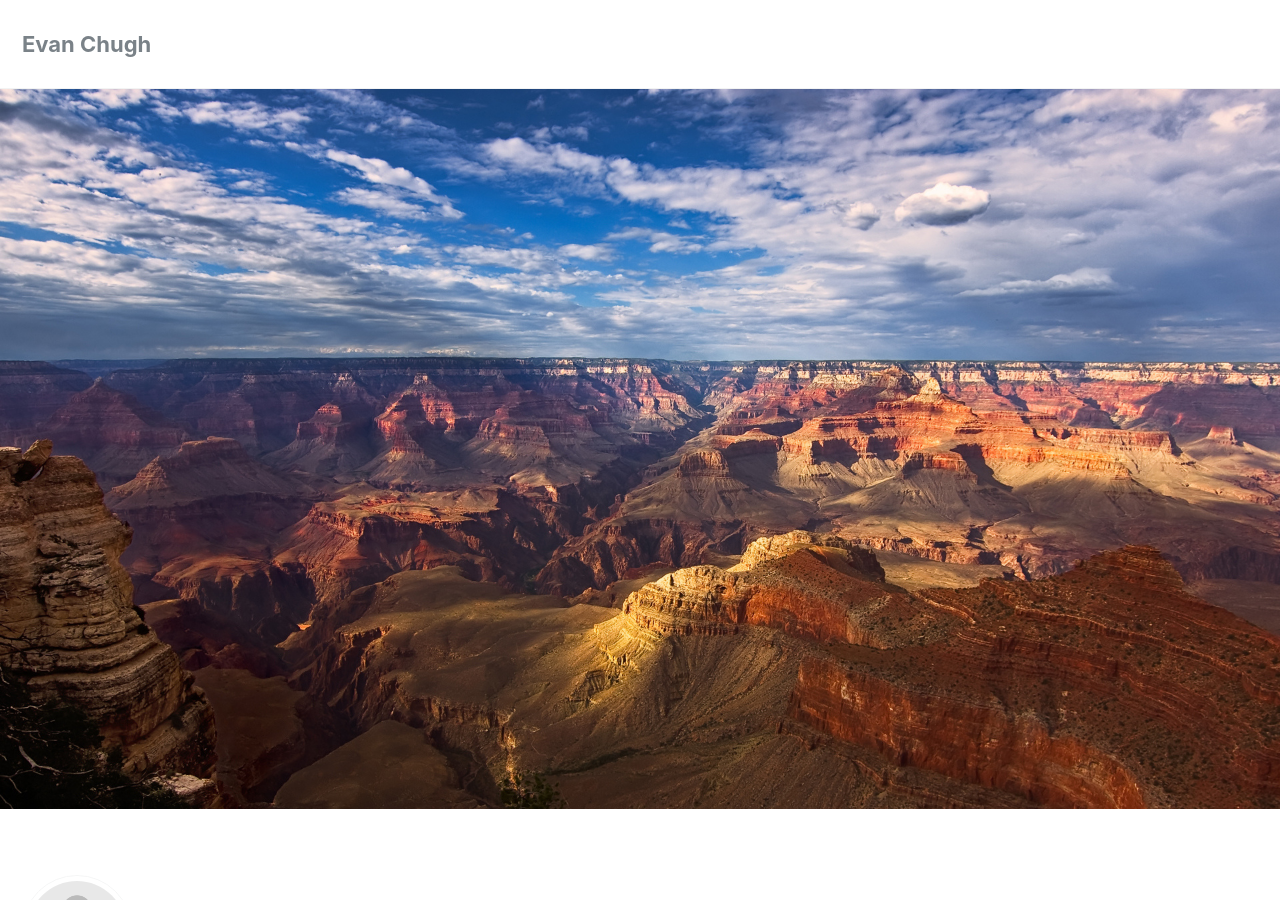
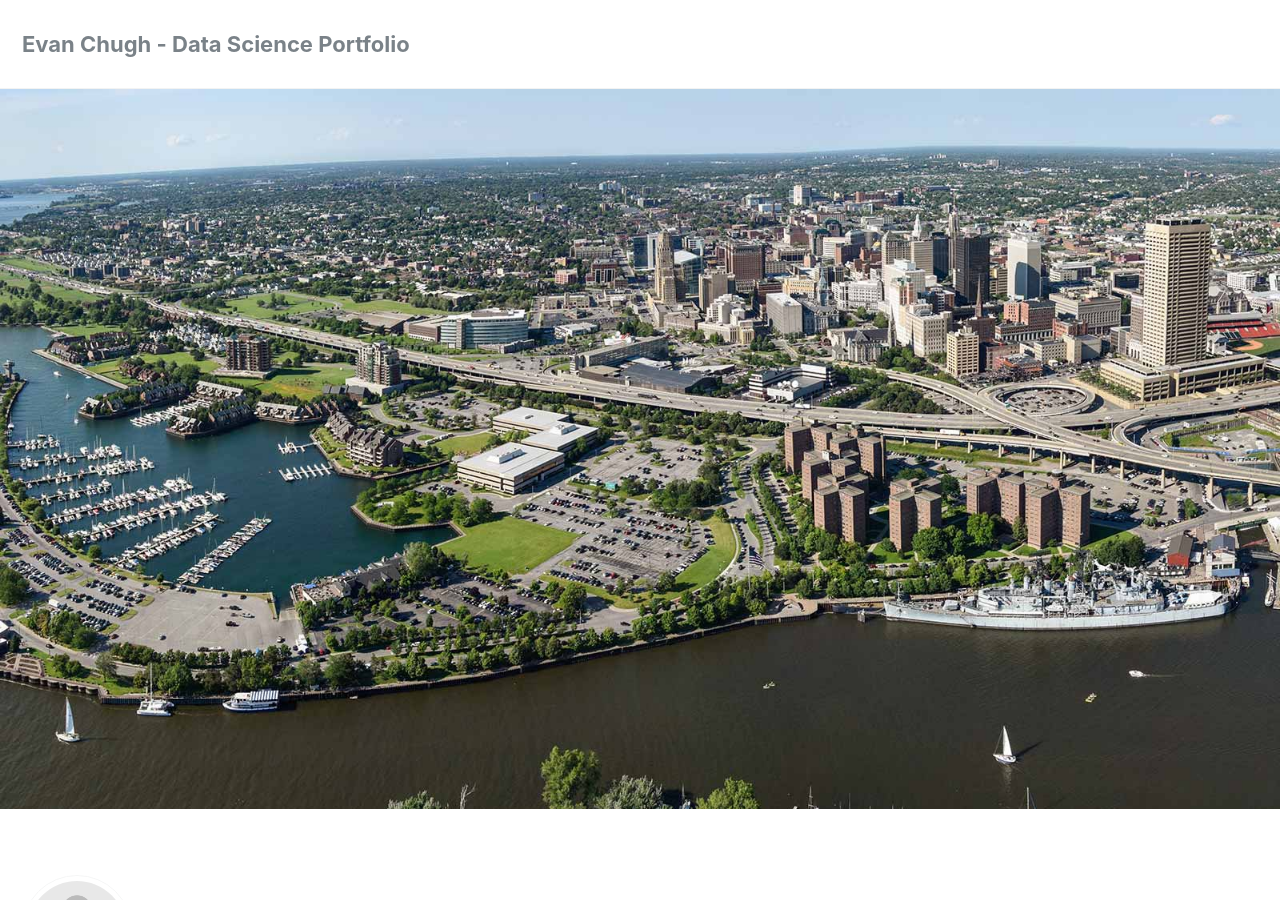
Before and after one commit to evanchugh/evanchugh.github.io, a Jekyll site: the page built from index.html, in a window 1280 px wide and 900 px high. Built offline with Jekyll 4.4.1, drawn with Linux system fonts in a browser that asks for light colours; nearby versions of some CDN libraries; the list of posts is cut into pages by our own code; some of the changed text lies outside the part shown.

Commit message:
aesthetic changes

```diff
--- a/_config.yml
+++ b/_config.yml
@@ -16,10 +16,10 @@ minimal_mistakes_skin    : "default" # "air", "aqua", "contrast", "dark", "dirt"
 
 # Site Settings
 locale                   : "en-US"
-title                    : "Evan Chugh"
+title                    : "Evan Chugh - Data Science Portfolio"
 title_separator          : "-"
 name                     : "Evan Chugh"
-description              : "Machine Learning Portfolio"
+description              : "Computer Science/Statistics Undergraduate at Canisius College"
 url                      : # the base hostname & protocol for your site e.g. "https://mmistakes.github.io"
 baseurl                  : # the subpath of your site, e.g. "/blog"
 repository               : # GitHub username/repo-name e.g. "mmistakes/minimal-mistakes"
@@ -102,7 +102,7 @@ analytics:
 author:
   name             : "Evan Chugh"
   avatar           : "/images/bio-image-placeholder.png" # path of avatar image, e.g. "/assets/images/bio-photo.jpg"
-  bio              : "Machine Learning Portfolio"
+  bio              : "Data Science Portfolio"
   location         : "Buffalo, NY"
   email            :
   uri              :
--- a/index.html
+++ b/index.html
@@ -2,5 +2,5 @@
 layout: home
 author_profile: true
 header:
-  image: "/images/grand-canyon.jpg"
+  image: "/images/aerial-buffalo.jpg"
 ---
```
Also changed, not shown: images/aerial-buffalo.jpg (added).
